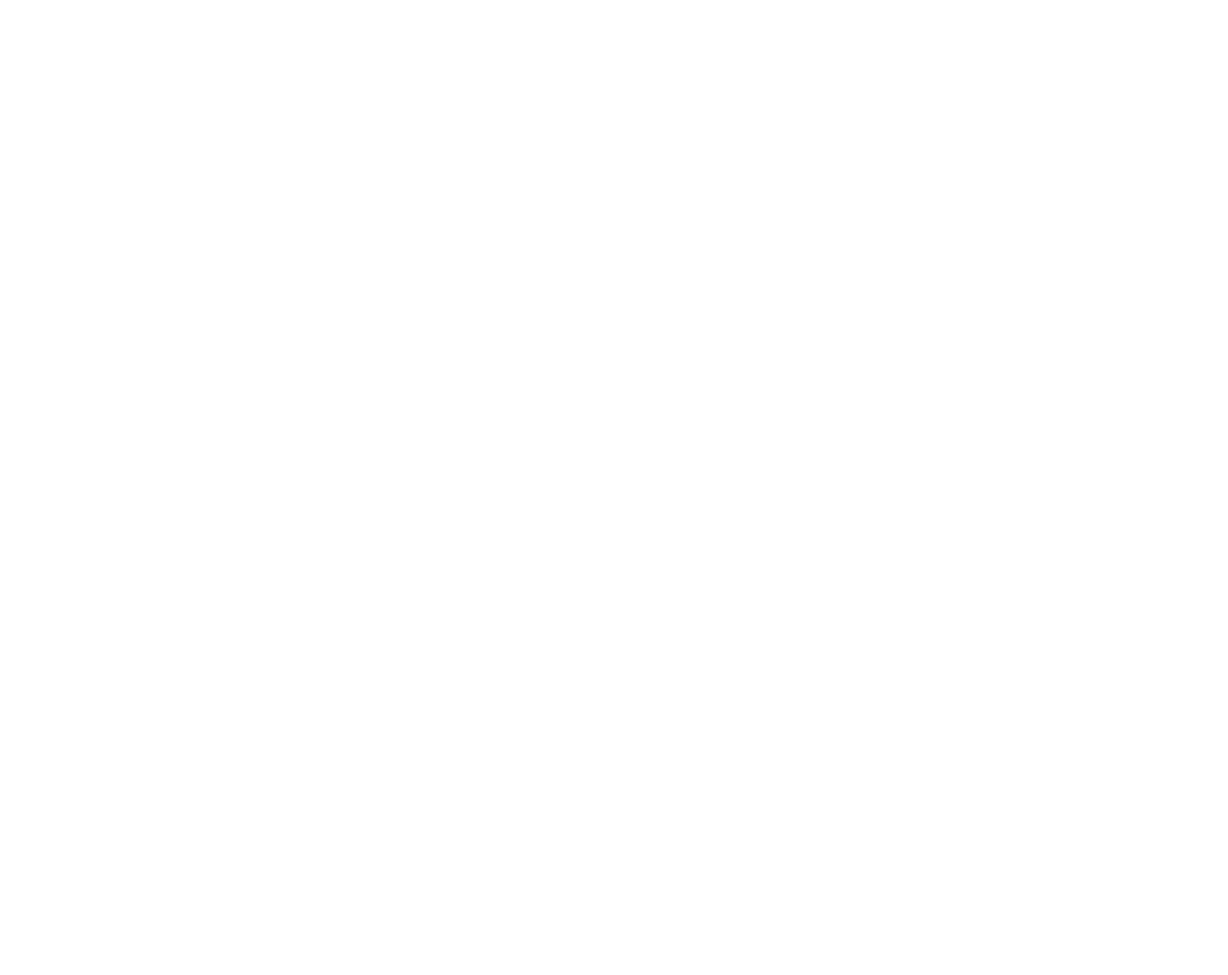
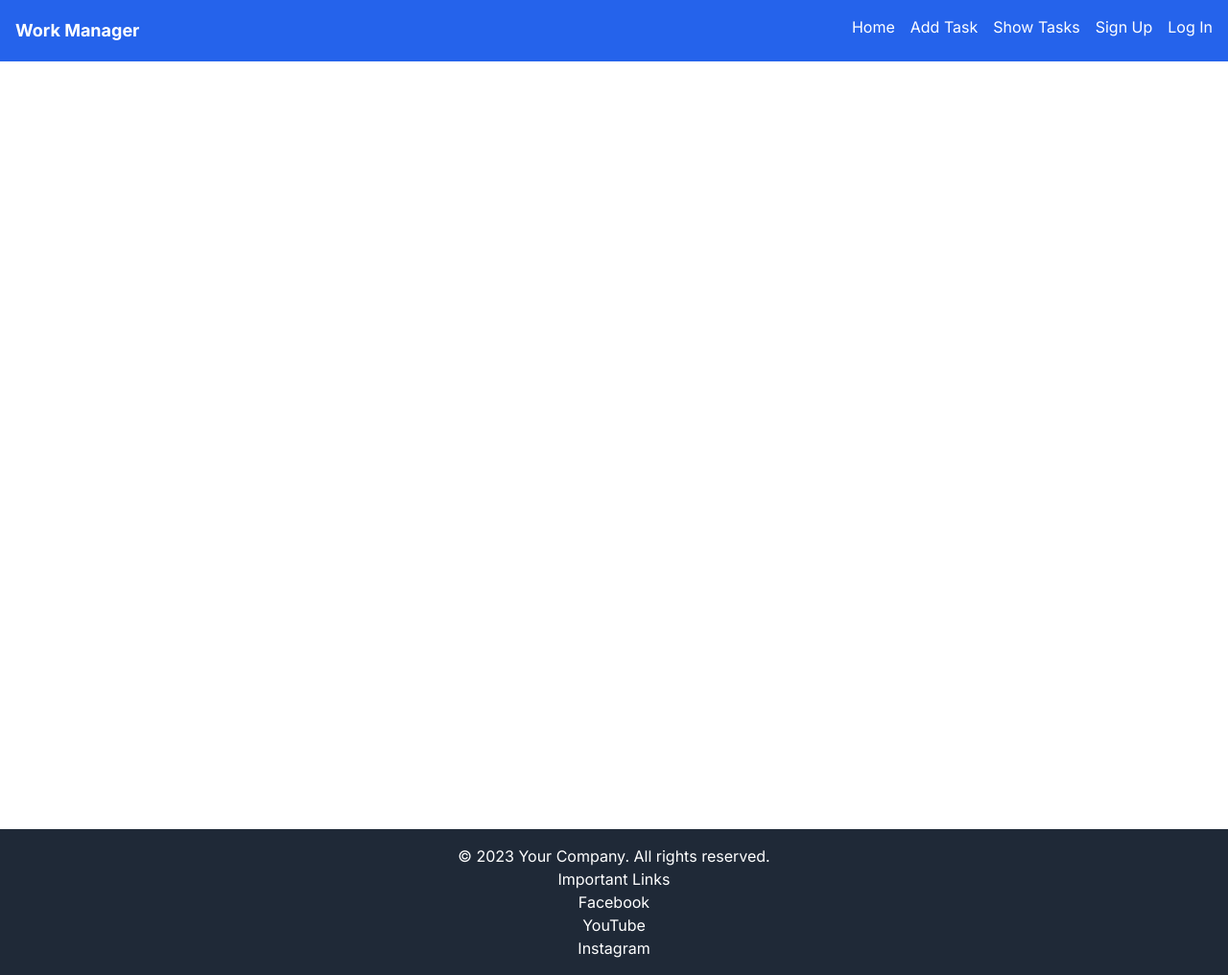
Before and after one commit to saurabhpatel9876/work-managment-NextJs, a Next.js app: page / in a window 1280 px wide. Shown: the whole page at 96% size. Before the commit the page ends 800 px from the top, so only its background shows below. Built offline with nearby package versions, Linux system fonts and the light colour scheme.

Commit message:
navbar + footer

```diff
--- /dev/null
+++ b/src/app/api/users/[userId]/tasks/route.js
@@ -0,0 +1,18 @@
+import { responseMessage } from "@/helper/responseMessage"
+import { Task } from "@/model/task"
+import { NextResponse } from "next/server"
+
+
+//for single users to show it's all task
+export async function GET(request,{params}){
+    const {userId}=params
+    try {
+        const task = await Task.find({
+            userId:userId   /// here LHS side userId is property of schema
+        })
+        return NextResponse.json(task)
+        return responseMessage("ho gya GET user--task",200,true)
+    } catch (error) {
+        console.log("glt in GET [userId]-->tasks--route.js:--",error)
+    }
+}
--- a/src/app/layout.js
+++ b/src/app/layout.js
@@ -1,5 +1,7 @@
 import { Inter } from 'next/font/google'
 import './globals.css'
+import Navbar from '@/components/Navbar'
+import Footer from '@/components/Footer'
 
 const inter = Inter({ subsets: ['latin'] })
 
@@ -11,7 +13,11 @@
 export default function RootLayout({ children }) {
   return (
     <html lang="en">
-      <body className={inter.className}>{children}</body>
+      <body className={inter.className}>
+        <Navbar/>
+        {children}
+        <Footer/>
+        </body>
     </html>
   )
 }
--- /dev/null
+++ b/src/components/Footer.jsx
@@ -0,0 +1,28 @@
+
+// components/Footer.js
+const Footer = () => {
+    return (
+      <footer className="bg-gray-800 text-white p-4">
+        <div className="container mx-auto text-center">
+          <p>&copy; 2023 Your Company. All rights reserved.</p>
+
+          <div className="text-center">
+          <h1>Important Links</h1>
+          <ul>
+            <li>
+              <a href="#!">Facebook</a>
+            </li>
+            <li>
+              <a href="#!">YouTube</a>
+            </li>
+            <li>
+              <a href="#!">Instagram</a>
+            </li>
+          </ul>
+        </div>
+        </div>
+      </footer>
+    );
+  };
+
+  export default Footer;
--- /dev/null
+++ b/src/components/Navbar.jsx
@@ -0,0 +1,78 @@
+"use client"
+// components/Navbar.js
+import Link from 'next/link';
+import { useState } from 'react';
+
+const Navbar = () => {
+  const [isOpen, setIsOpen] = useState(false);
+
+  const toggleNavbar = () => {
+    setIsOpen(!isOpen);
+  };
+
+  return (
+    <nav className="bg-blue-600 p-4">
+      <div className="container mx-auto flex items-center justify-between">
+        {/* Logo or brand */}
+        <Link className="text-white text-lg font-bold" href="/">Work Manager
+
+        </Link>
+
+        {/* Responsive toggle button */}
+        <button
+          className="lg:hidden text-white focus:outline-none"
+          onClick={toggleNavbar}
+        >
+          {isOpen ? 'Close' : 'Menu'}
+        </button>
+
+        {/* Navbar links for larger screens */}
+        <div className="hidden lg:flex space-x-4">
+          <Link className="text-white" href="/">
+          Home
+          </Link>
+          <Link className="text-white" href="/about">
+            Add Task
+          </Link>
+          <Link className="text-white" href="/contact">
+            Show Tasks
+          </Link>
+
+          <Link className="block text-white mb-2" href="/about">
+              Sign Up
+            </Link>
+            <Link className="block text-white" href="/contact">
+            Log In
+            </Link>
+        </div>
+
+        {/* Responsive Navbar links */}
+        {isOpen && (
+          <div className="lg:hidden absolute top-16 left-0 right-0 bg-blue-600 p-4">
+            <Link className="block text-white mb-2" href="/">Home
+
+            </Link>
+            <Link className="block text-white mb-2" href="/about">
+              Add Task
+            </Link>
+            <Link className="block text-white" href="/contact">
+            Show Tasks
+            </Link>
+            <br></br>
+            <br></br>
+           <div className='flex gap-4'>
+           <Link className=" block text-white mb-2" href="/about">
+              Sign Up
+            </Link>
+            <Link className="block text-white" href="/contact">
+            Log In
+            </Link>
+           </div>
+          </div>
+        )}
+      </div>
+    </nav>
+  );
+};
+
+export default Navbar;
```
